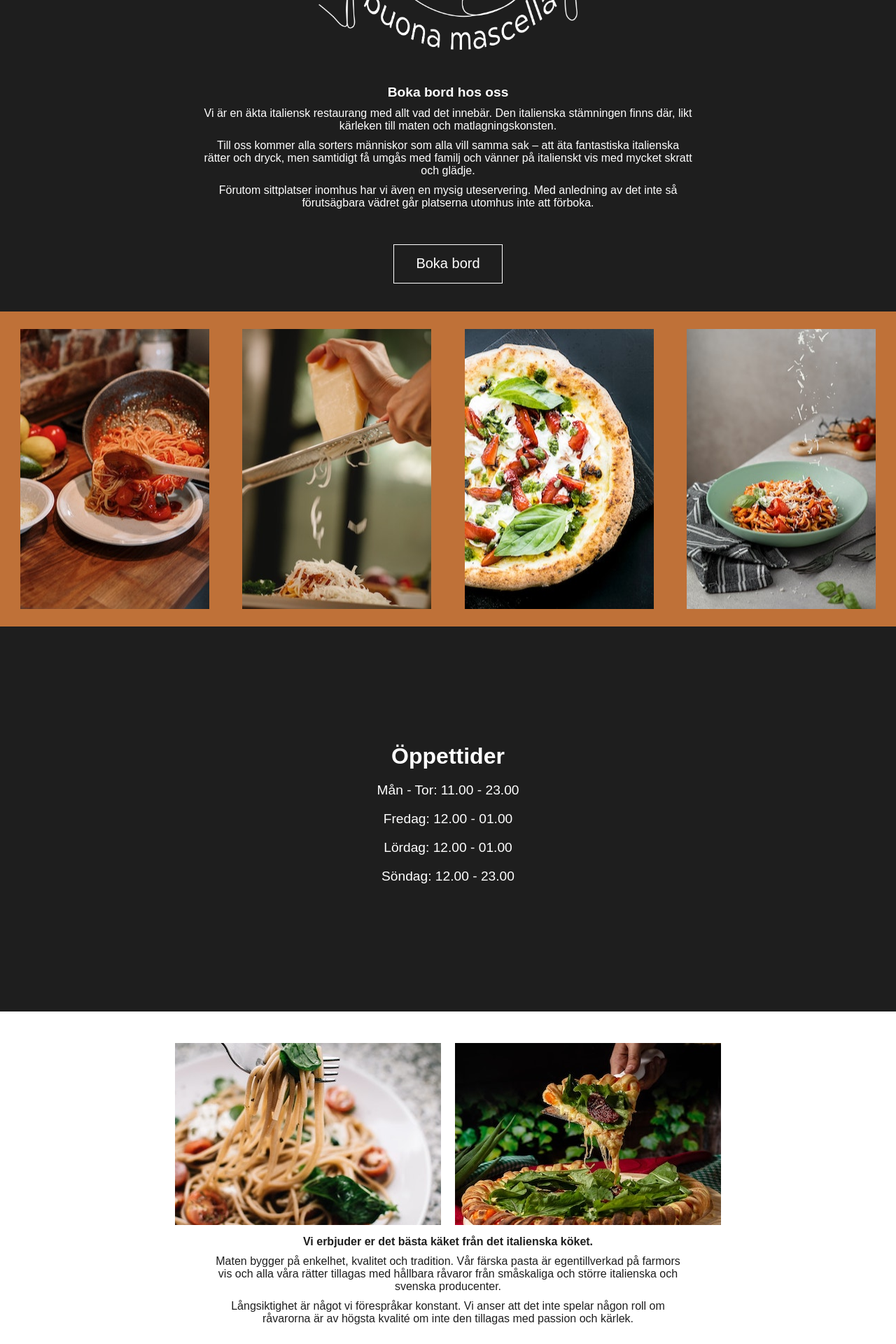
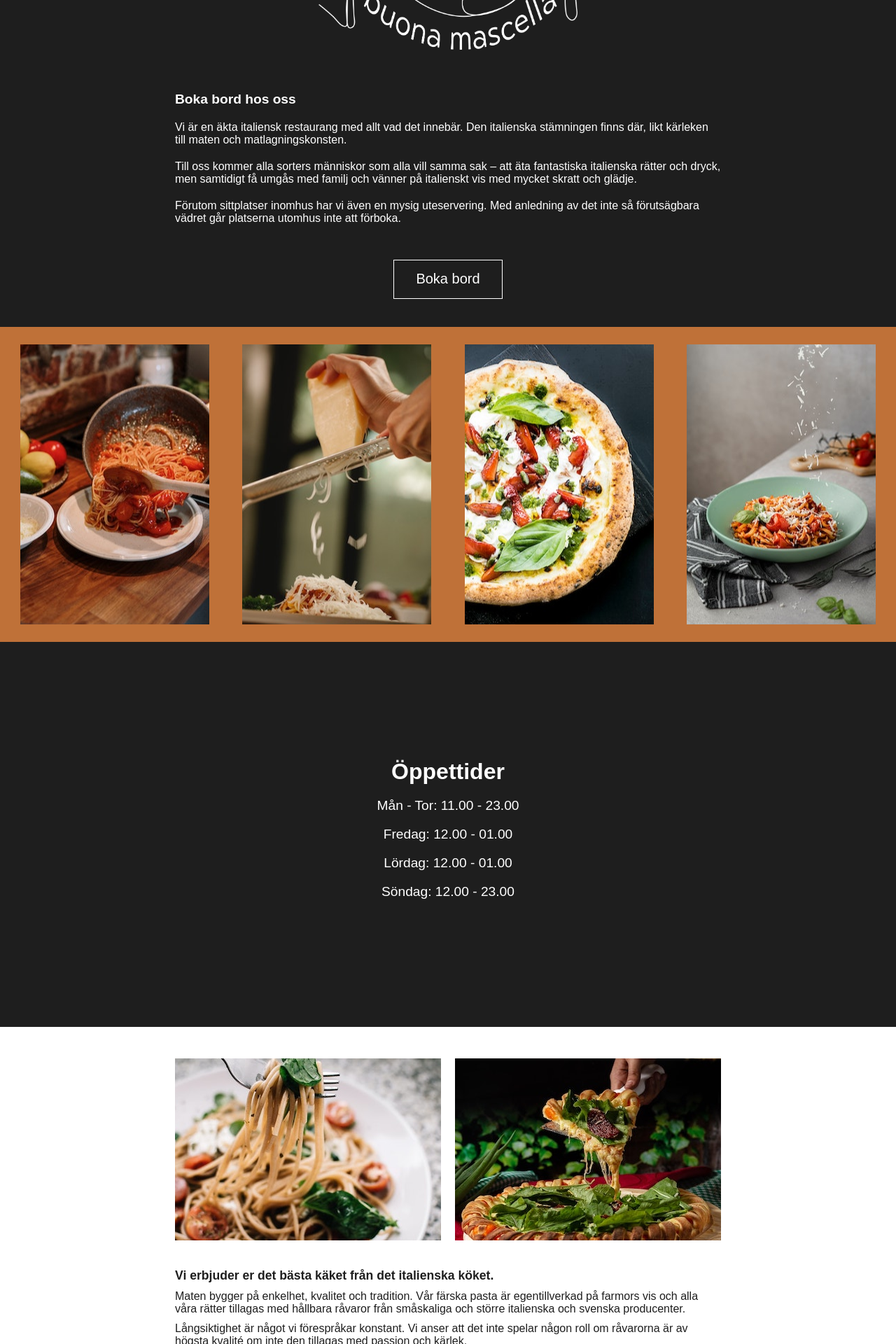
Before and after one commit to fcanberger/GruppJSF, a React (Create React App) app: page / in a window 1280 px wide. Shown: the part 1160-3080 px from the top of the page at 70% size. Built offline with nearby package versions, Linux system fonts and the light colour scheme; a web font is replaced by a local one.

Commit message:
text-align left

```diff
--- a/src/styles/home.scss
+++ b/src/styles/home.scss
@@ -28,14 +28,19 @@
       font-size: 50px;
     }
     .text-div-booking {
+      display: flex;
+      flex-direction: column;
       padding-top: 50px;
       b{
         font-size: 1.2rem;
+        text-align: left;
+        margin: 10px;
+
       }
       p {
         margin: 10px;
-        padding: 0px 40px;
         font-size: 1rem;
+        text-align: left;
       }
     }
     .btn-booking {
@@ -132,28 +137,15 @@
     flex-direction: column;
     align-items: center;
     width: 100%;
-    // height: 500px;
-    p {
-      color: #1e1e1e;
-      margin: 10px;
-      padding: 0px 40px;
-      text-align: center;
-    }
-    p:first-of-type{
-      font-weight: bold;
-    }
-    p:last-of-type{
-      margin-bottom: 40px;
-    }
     .meny-images-container {
       max-width: 800px;
-      // padding: 15px;
       width: 100%;
       display: flex;
       flex-direction: column;
       align-items: center;
       justify-content: center;
-      margin-top: 35px;
+      margin: 35px 0px 20px 0px;
+
       .image-six {
         background-image: url(../assets/basilico-mobile.jpg);
         height: 350px;
@@ -169,6 +161,21 @@
         width: 100%;
         background-repeat: no-repeat;
         background-position: center;
+      }
+    }
+    .meny-text-wrapper{
+      max-width: 800px;
+      p {
+        color: #1e1e1e;
+        margin: 10px;
+        text-align: left;
+      }
+      p:first-of-type{
+        font-weight: bold;
+        font-size: 1.1rem;
+      }
+      p:last-of-type{
+        margin-bottom: 40px;
       }
     }
 
@@ -227,7 +234,6 @@
         flex-direction: row;
         align-items: center;
         justify-content: center;
-        // justify-content: space-around;
         gap: 10px;
         .image-one {
           background-image: url(../assets/tomatopasta-mobile.jpg);
@@ -262,13 +268,6 @@
     }
     .meny-container {
       background-color: white;
-      p {
-        color: #1e1e1e;
-        padding: 5px 60px;
-        margin: 0px;
-        text-align: center;
-        font-size: 1rem;
-      }
       .meny-images-container {
         max-width: 800px;
         display: flex;
@@ -383,11 +382,9 @@
       padding-bottom: 40px;
       width: 100wv;
       .meny-text-wrapper{
-        width: 1000px;
         margin-bottom: 30px;
         p {
         font-size: 1rem;
-        margin: 0px 100px;
        }
       }
       .btn-meny {
```
